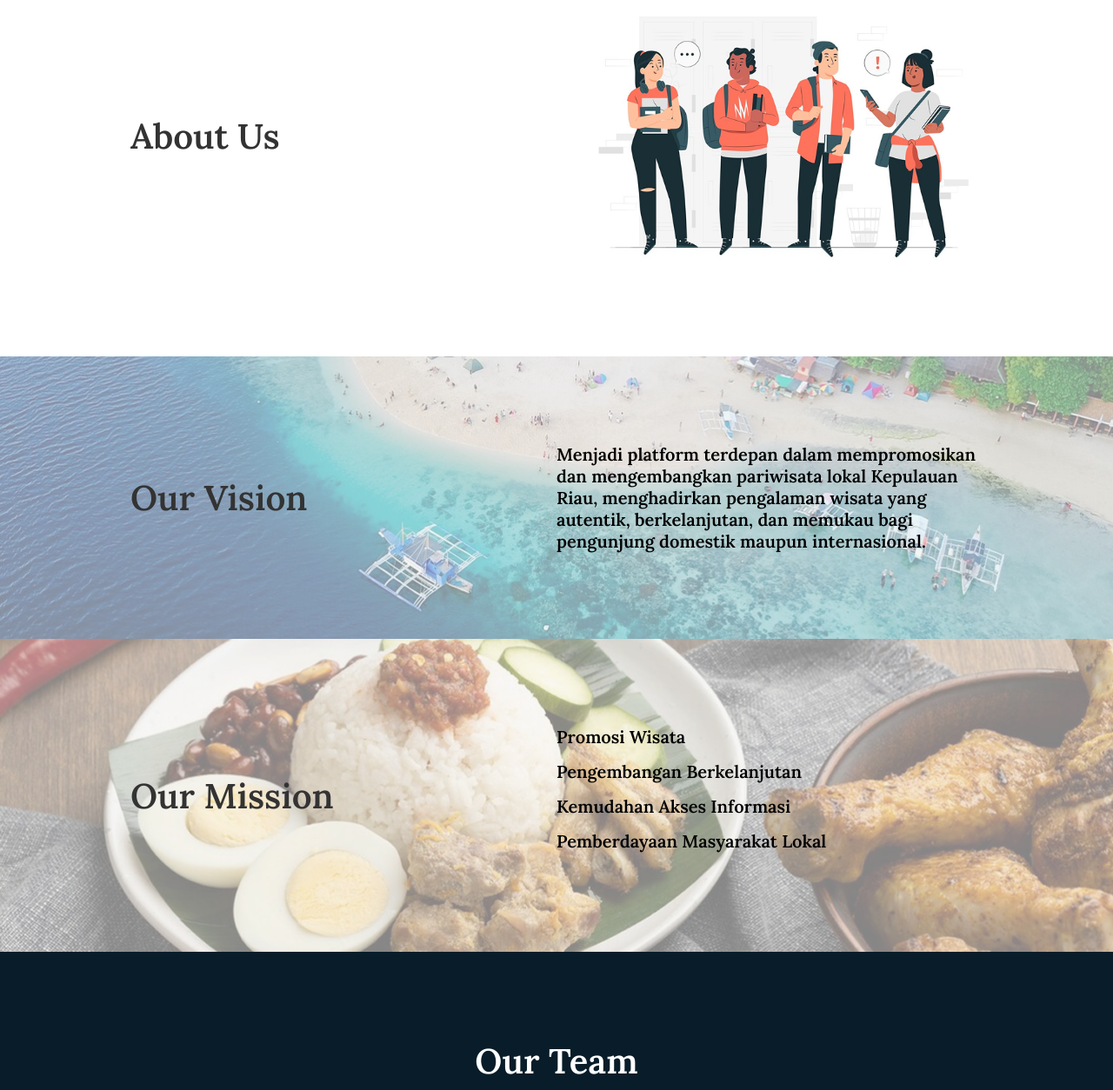
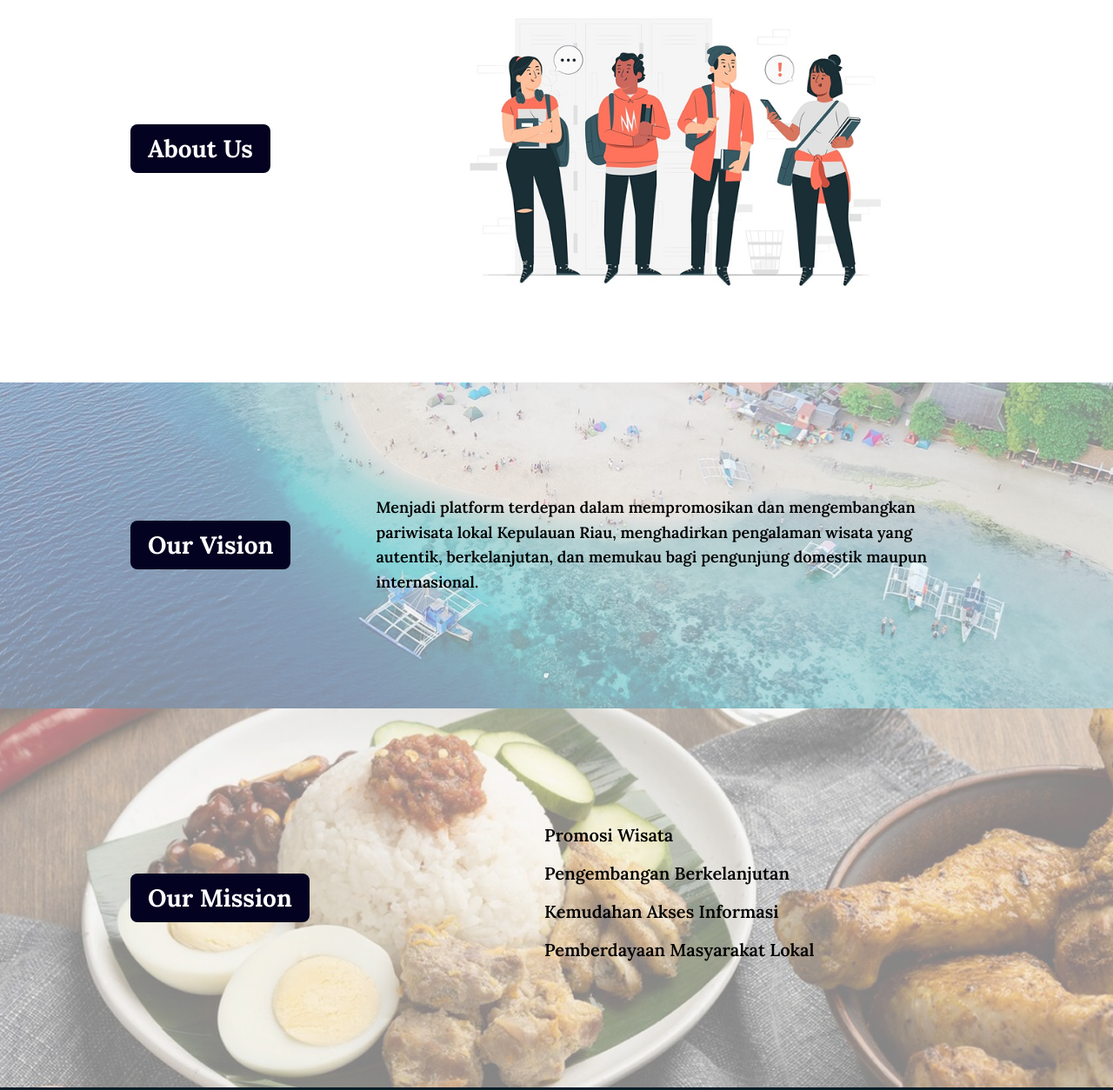
Before and after one commit to Shdyt13/Sistem-Pariwisata-Lokal, a plain HTML site: page about.html in a window 1280 px wide. Shown: the part 177-1431 px from the top of the page at 87% size. Drawn offline with nearby package versions, Linux system fonts and the light colour scheme; files whose address does not match are found by name.

Commit message:
Responsif di detail kelong

```diff
--- a/about.html
+++ b/about.html
@@ -1,53 +1,60 @@
 <!DOCTYPE html>
 <html lang="id">
 <head>
-  <meta charset="UTF-8">
-  <meta name="viewport" content="width=device-width, initial-scale=1">
+  <meta charset="UTF-8" />
+  <meta name="viewport" content="width=device-width, initial-scale=1" />
   <title>About Us - Jejak Pulau Bintan</title>
-  <link rel="stylesheet" href="css/style.css">
-  <link href="https://fonts.googleapis.com/css2?family=Playfair+Display:wght@700&display=swap" rel="stylesheet">
-  <link href="https://fonts.googleapis.com/css2?family=Inter&display=swap" rel="stylesheet">
-  <link href="https://fonts.googleapis.com/css2?family=Lora:wght@600;700&display=swap" rel="stylesheet">
-  <link rel="stylesheet" href="https://cdnjs.cloudflare.com/ajax/libs/font-awesome/6.5.0/css/all.min.css">
+
+  <!-- CSS -->
+  <link rel="stylesheet" href="css/style.css" />
+  <link rel="stylesheet" href="css/about.css" />
+
+  <!-- Google Fonts -->
+  <link href="https://fonts.googleapis.com/css2?family=Playfair+Display:wght@700&display=swap" rel="stylesheet" />
+  <link href="https://fonts.googleapis.com/css2?family=Inter&display=swap" rel="stylesheet" />
+  <link href="https://fonts.googleapis.com/css2?family=Lora:wght@600;700&display=swap" rel="stylesheet" />
+
+  <!-- Font Awesome -->
+  <link rel="stylesheet" href="https://cdnjs.cloudflare.com/ajax/libs/font-awesome/6.5.0/css/all.min.css" />
 </head>
 
 <body>
   <header class="header">
     <div class="logo-wrapper">
-      <img src="image/logo.png" alt="Logo Jejak Pulau Bintan" class="logo-img">
+      <img src="image/logo.png" alt="Logo Jejak Pulau Bintan" class="logo-img" />
       <div class="logo-text">Jejak Pulau Bintan</div>
     </div>
     <nav class="navbar">
       <a href="index.html" class="nav-link active">HOME</a>
       <a href="about.html" class="nav-link">ABOUT US</a>
       <a href="contact.html" class="nav-link">CONTACT</a>
-      <a href="login.html">
-        <button class="login-btn">LOGIN</button>
-      </a>
+      <a href="login.html"><button class="login-btn">LOGIN</button></a>
     </nav>
   </header>
 
-  <section class="about-section">
+  <section class="about-section split-section">
     <div class="left">
-      <h1>About Us</h1>
+      <h1 class="section-title">About Us</h1>
     </div>
     <div class="right">
-      <img src="image/about-illustration.png" alt="About Illustration">
+      <img src="image/about-illustration.png" alt="About Illustration" />
     </div>
   </section>
 
-  <section class="vision-section">
+  <section class="vision-section split-section">
     <div class="left">
-      <h2>Our Vision</h2>
+      <h2 class="section-title">Our Vision</h2>
     </div>
     <div class="right">
-      <p>Menjadi platform terdepan dalam mempromosikan dan mengembangkan pariwisata lokal Kepulauan Riau, menghadirkan pengalaman wisata yang autentik, berkelanjutan, dan memukau bagi pengunjung domestik maupun internasional.</p>
+      <p>
+        Menjadi platform terdepan dalam mempromosikan dan mengembangkan pariwisata lokal Kepulauan Riau, menghadirkan pengalaman wisata yang autentik, berkelanjutan, dan memukau bagi pengunjung domestik maupun internasional.
+      </p>
     </div>
   </section>
 
-  <section class="mission-section">
+  <section class="mission-section split-section">
     <div class="left">
-      <h2>Our Mission</h2>
+      <h2 class="section-title">Our Mission</h2>
     </div>
     <div class="right">
       <ul>
@@ -94,6 +101,5 @@
       © 2025 Jejak Pulau Bintan
     </div>
   </footer>
-
 </body>
 </html>
--- /dev/null
+++ b/css/about.css
@@ -0,0 +1,86 @@
+/* ========== Shared Layout Section (About, Vision, Mission) ========== */
+.split-section {
+  display: flex;
+  align-items: center;
+  justify-content: space-between;
+  padding: 100px 150px;
+  gap: 50px;
+  font-family: 'Playfair Display', serif;
+  color: #000;
+}
+
+.split-section .left {
+  flex: 1;
+  max-width: 25%;
+}
+
+.split-section .right {
+  flex: 3;
+  display: flex;
+  justify-content: center; /* Center image horizontally */
+  align-items: center;
+}
+
+/* Judul di kiri */
+.split-section .left h1,
+.split-section .left h2 {
+  font-size: 28px;
+  font-weight: 700;
+  color: #fff;
+  margin: 0;
+}
+
+/* Konten kanan */
+.split-section .right p,
+.split-section .right ul {
+  font-size: 18px;
+  font-family: 'Lora', serif;
+  color: #000;
+  line-height: 1.6;
+}
+
+.split-section .right ul {
+  list-style: none;
+  padding-left: 0;
+}
+
+.split-section .right ul li {
+  margin-bottom: 12px;
+}
+
+/* Section Backgrounds */
+.about-section {
+  background: url('../image/about_bg.png') center center/cover no-repeat;
+  background: white;
+}
+
+.vision-section {
+  background: url('../image/ourvision_bg.png') center center/cover no-repeat;
+  padding-top: 130px;
+  padding-bottom: 130px;
+}
+
+.mission-section {
+  background: url('../image/ourmission_bg.png') center center/cover no-repeat;
+  padding-top: 130px;
+  padding-bottom: 130px;
+}
+
+/* About Illustration Styling */
+.about-section .right img {
+  width: 100%;
+  max-width: 500px; /* Ukuran gambar diperbesar */
+  height: auto;
+  display: block;
+  object-fit: contain;
+}
+
+/* Judul Kotak Warna */
+.section-title {
+  background-color: #030321;
+  padding: 10px 20px;
+  border-radius: 8px;
+  color: #fff;
+  display: inline-block;
+  font-family: 'Playfair Display', serif;
+}
```
Also changed, not shown: css/gunungbintan.css (+49 -0 lines), css/kelong.css (+49 -0 lines).
